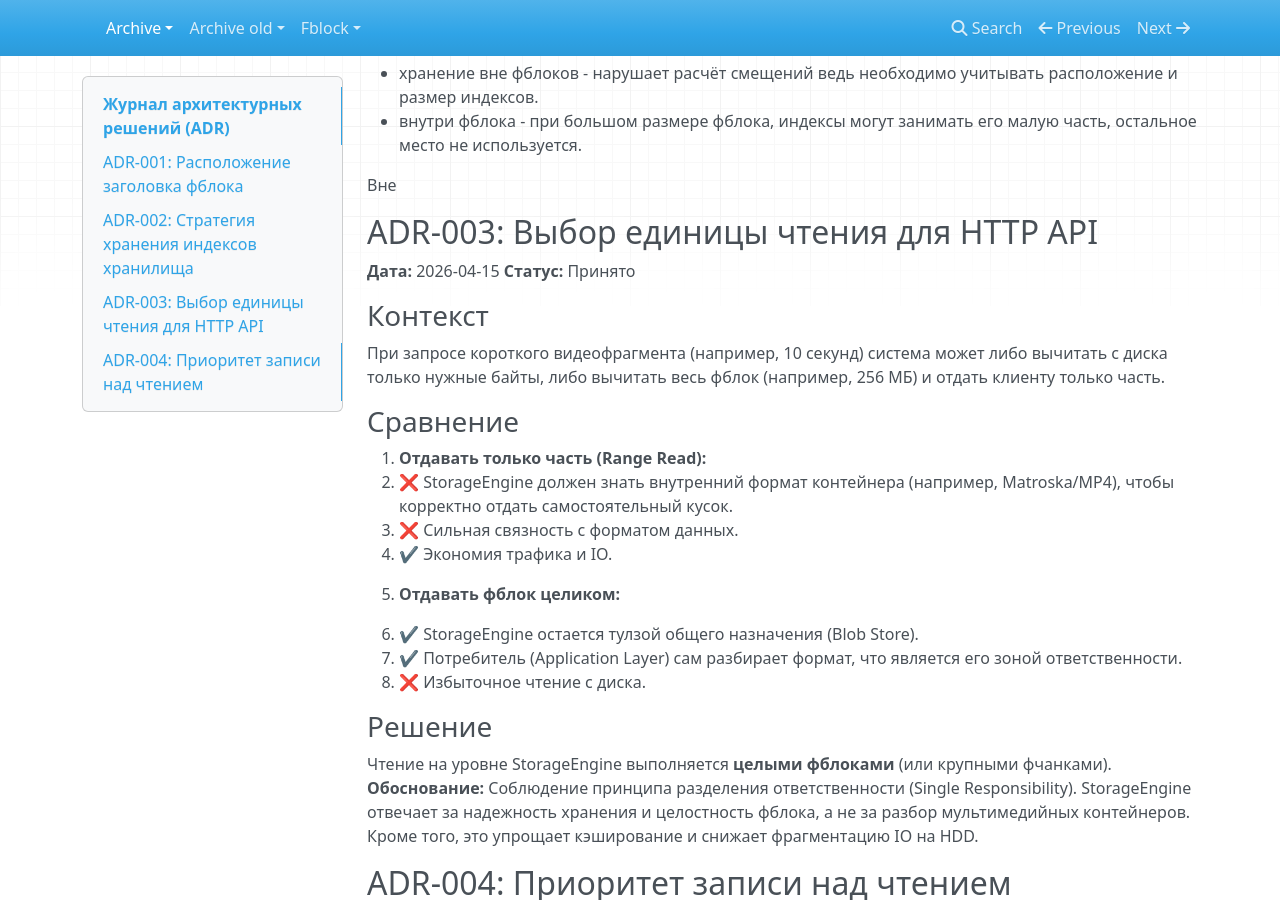
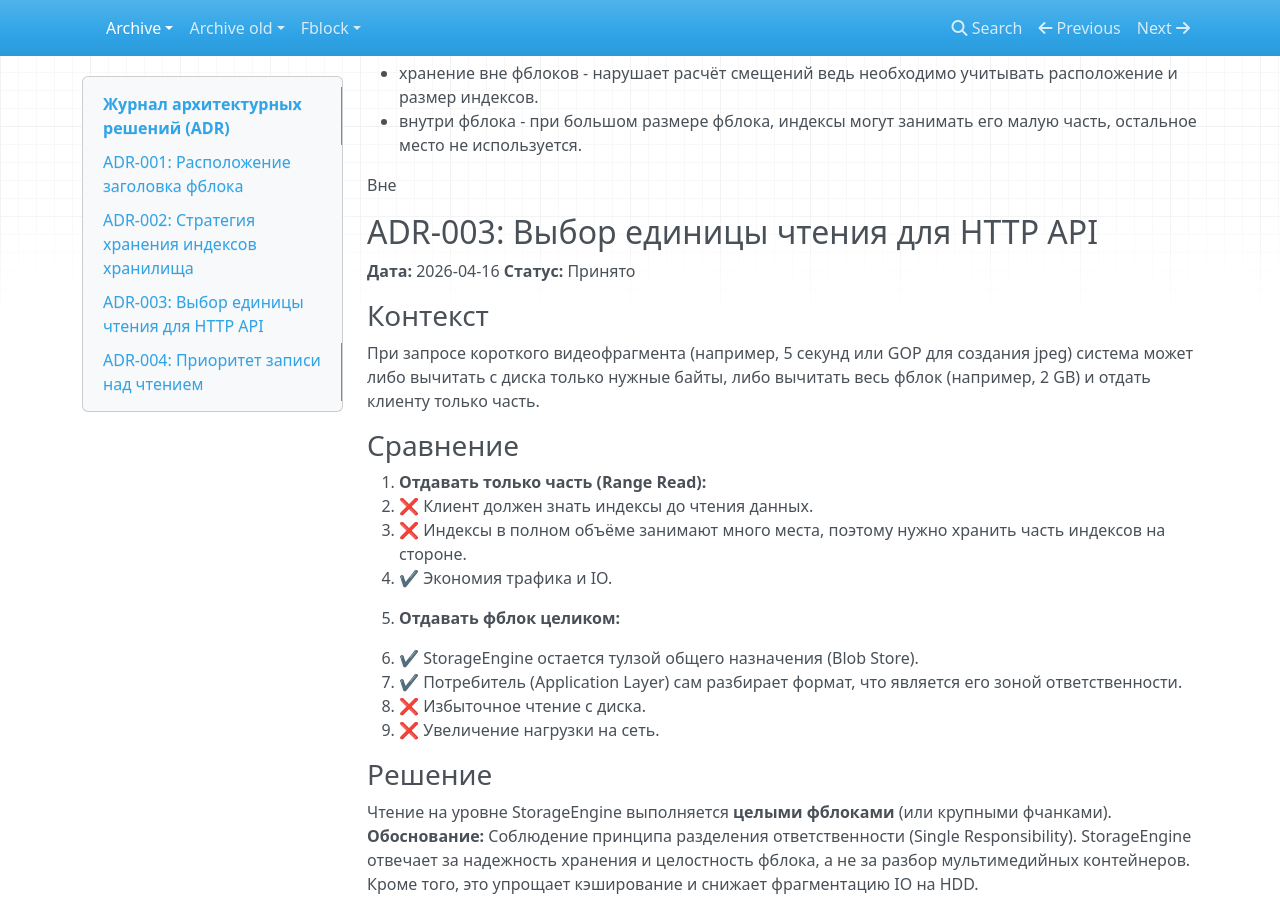
Before and after one commit to traycers/farc, an MkDocs documentation site: the page built from docs/docs/archive/01-architecture-decisions.md, in a window 1280 px wide and 900 px high, scrolled down 1584 px. Built offline with MkDocs 1.6.1, drawn with Linux system fonts in a browser that asks for light colours; nearby versions of some CDN libraries.

Commit message:
update api

```diff
--- a/docs/docs/archive/01-architecture-decisions.md
+++ b/docs/docs/archive/01-architecture-decisions.md
@@ -60,22 +60,23 @@
 
 ## ADR-003: Выбор единицы чтения для HTTP API
 
-**Дата:** 2026-04-15
+**Дата:** 2026-04-16
 **Статус:** Принято
 
 ### Контекст
-При запросе короткого видеофрагмента (например, 10 секунд) система может либо вычитать с диска только нужные байты, либо вычитать весь фблок (например, 256 МБ) и отдать клиенту только часть.
+При запросе короткого видеофрагмента (например, 5 секунд или GOP для создания jpeg) система может либо вычитать с диска только нужные байты, либо вычитать весь фблок (например, 2 GB) и отдать клиенту только часть.
 
 ### Сравнение
 1. **Отдавать только часть (Range Read):**
-   - ❌ StorageEngine должен знать внутренний формат контейнера (например, Matroska/MP4), чтобы корректно отдать самостоятельный кусок.
-   - ❌ Сильная связность с форматом данных.
+   - ❌ Клиент должен знать индексы до чтения данных.
+   - ❌ Индексы в полном объёме занимают много места, поэтому нужно хранить часть индексов на стороне.
    - ✔ Экономия трафика и IO.
 
 2. **Отдавать фблок целиком:**
    - ✔ StorageEngine остается тулзой общего назначения (Blob Store).
    - ✔ Потребитель (Application Layer) сам разбирает формат, что является его зоной ответственности.
    - ❌ Избыточное чтение с диска.
+   - ❌ Увеличение нагрузки на сеть.
 
 ### Решение
 Чтение на уровне StorageEngine выполняется **целыми фблоками** (или крупными фчанками).
```
